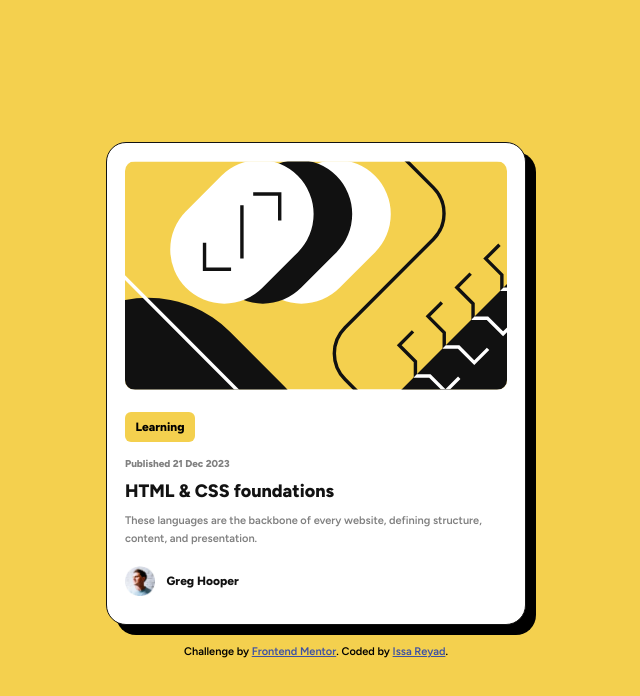
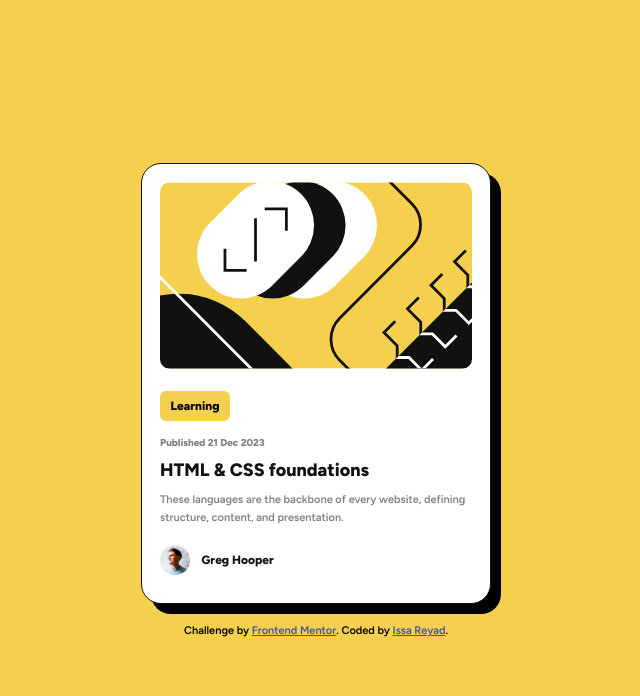
Before and after one commit to Issa-RJ/Blog-preview-card, a plain HTML site: page index.html in a window 1280 px wide. Shown: the whole page, without its empty margins (324-964 px from the left). Drawn offline with Linux system fonts and the light colour scheme.

Commit message:
style.css

```diff
--- a/style.css
+++ b/style.css
@@ -31,7 +31,7 @@ body{
 }
 
 .blog__card{
-  max-width: 420px;
+  max-width: 350px;
   background-color: var(--White);
   padding: 18px;
   border: 1px solid var(--Black);
```
